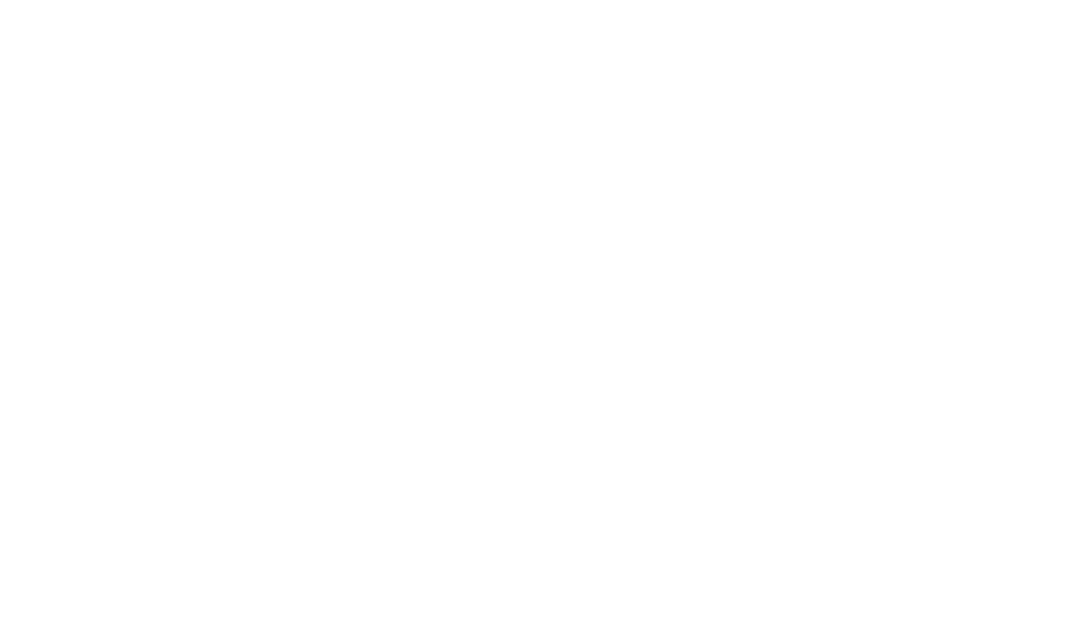
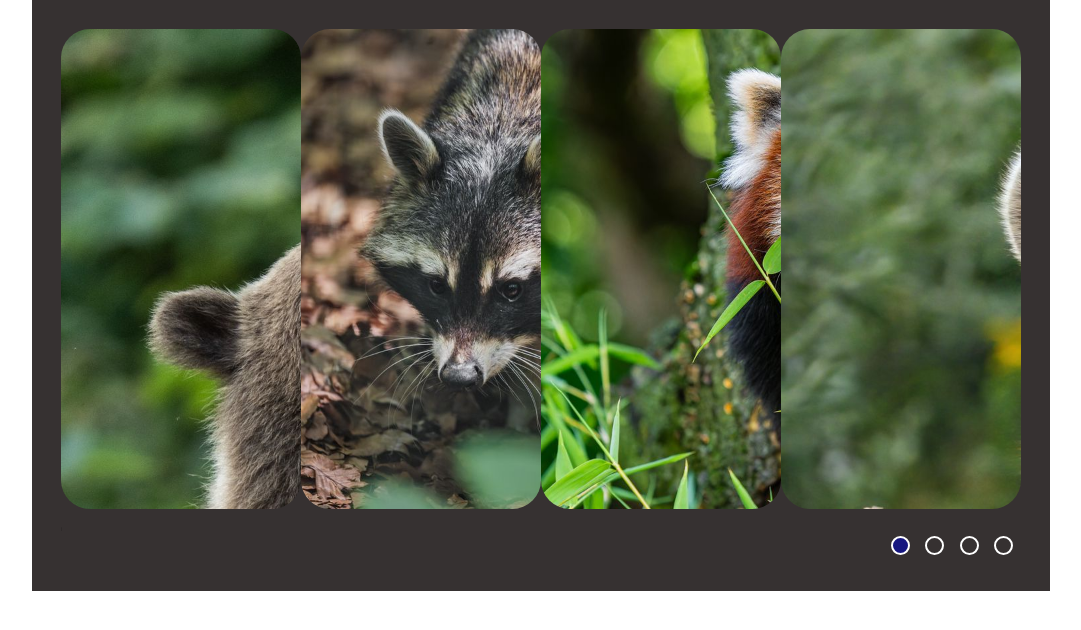
Before and after one commit to amelur/cssMemeSlider, a plain HTML site: page cssMemeSlider/index.html in a window 1280 px wide. Shown: the whole page, without its empty margins (99-1180 px from the left). Drawn offline with Linux system fonts and the light colour scheme.

Commit message:
feat: add html layout and css styles (Fri, Sep 15, 2023 11:54:41 PM)

```diff
--- a/cssMemeSlider/index.html
+++ b/cssMemeSlider/index.html
@@ -6,5 +6,34 @@
     <link rel="stylesheet" href="style.css" />
     <title>cssMemeSlider</title>
   </head>
-  <body></body>
+  <body>
+    <div class="wrapper">
+      <div class="slider">
+        <input type="radio" name="btn" id="btn1" checked />
+        <input type="radio" name="btn" id="btn2" />
+        <input type="radio" name="btn" id="btn3" />
+        <input type="radio" name="btn" id="btn4" />
+        <div class="slides">
+          <div class="slide s1"></div>
+          <div class="slide s2"></div>
+          <div class="slide s3"></div>
+          <div class="slide s4"></div>
+        </div>
+        <div class="nav">
+          <div class="nav__text">
+            <div class="text">1</div>
+            <div class="text">2</div>
+            <div class="text">3</div>
+            <div class="text">4</div>
+          </div>
+          <div class="nav-btns">
+            <label for="btn1"><div class="btn btn1"></div></label>
+            <label for="btn2"><div class="btn btn2"></div></label>
+            <label for="btn3"><div class="btn btn3"></div></label>
+            <label for="btn4"><div class="btn btn4"></div></label>
+          </div>
+        </div>
+      </div>
+    </div>
+  </body>
 </html>
--- a/cssMemeSlider/style.css
+++ b/cssMemeSlider/style.css
@@ -0,0 +1,246 @@
+html,
+body,
+div,
+span,
+applet,
+object,
+iframe,
+h1,
+h2,
+h3,
+h4,
+h5,
+h6,
+p,
+blockquote,
+pre,
+a,
+abbr,
+acronym,
+address,
+big,
+cite,
+code,
+del,
+dfn,
+em,
+img,
+ins,
+kbd,
+q,
+s,
+samp,
+small,
+strike,
+strong,
+sub,
+sup,
+tt,
+var,
+b,
+u,
+i,
+center,
+dl,
+dt,
+dd,
+ol,
+ul,
+li,
+fieldset,
+form,
+label,
+legend,
+table,
+caption,
+tbody,
+tfoot,
+thead,
+tr,
+th,
+td,
+article,
+aside,
+canvas,
+details,
+embed,
+figure,
+figcaption,
+footer,
+header,
+hgroup,
+menu,
+nav,
+output,
+ruby,
+section,
+summary,
+time,
+mark,
+audio,
+video {
+  margin: 0;
+  padding: 0;
+  border: 0;
+  font-size: 100%;
+  font: inherit;
+  vertical-align: baseline;
+}
+/* HTML5 display-role reset for older browsers */
+article,
+aside,
+details,
+figcaption,
+figure,
+footer,
+header,
+hgroup,
+menu,
+nav,
+section {
+  display: block;
+}
+body {
+  line-height: 1;
+}
+ol,
+ul {
+  list-style: none;
+}
+blockquote,
+q {
+  quotes: none;
+}
+blockquote:before,
+blockquote:after,
+q:before,
+q:after {
+  content: '';
+  content: none;
+}
+table {
+  border-collapse: collapse;
+  border-spacing: 0;
+}
+html {
+  font-size: 0.06rem;
+}
+
+* {
+  margin: 0;
+  padding: 0;
+}
+
+.wrapper {
+  background: rgb(54, 49, 49);
+  margin: 0 auto;
+  max-width: 1000rem;
+  padding: 30rem;
+}
+
+.slider {
+  display: flex;
+  flex-direction: column;
+  row-gap: 20rem;
+
+  overflow: hidden;
+}
+
+.nav {
+  display: flex;
+  justify-content: space-between;
+}
+
+.slides {
+  display: flex;
+  transition: transform 0.5s ease;
+  width: 100%;
+  height: 500rem;
+}
+
+.slide {
+  width: 100%;
+  overflow: hidden;
+  background-repeat: no-repeat;
+  background-size: cover;
+  border-radius: 30rem;
+}
+
+.slide.s1 {
+  background-image: url(slides/1.jpg);
+}
+.slide.s2 {
+  background-image: url(slides/2.jpg);
+}
+.slide.s3 {
+  background-image: url(slides/3.jpg);
+}
+.slide.s4 {
+  background-image: url(slides/4.jpg);
+}
+
+.btn {
+  display: inline-block;
+  width: 15px;
+  height: 15px;
+  border: 3rem solid white;
+  border-radius: 50%;
+  cursor: pointer;
+  transition: all 0.3s ease;
+}
+
+input {
+  display: none;
+}
+
+label {
+  display: inline-flex;
+  align-items: center;
+  cursor: pointer;
+  padding: 8rem;
+  transition: all 0.3s ease;
+}
+
+label:hover > .btn {
+  background: white;
+}
+
+label:hover {
+  filter: brightness(180%);
+}
+
+#btn1:checked ~ .nav .nav-btns .btn.btn1 {
+  background: rgb(23, 23, 128);
+  border: 3rem solid white;
+}
+
+#btn2:checked ~ .nav .nav-btns .btn.btn2 {
+  background: rgb(23, 23, 128);
+  border: 3rem solid white;
+}
+
+#btn3:checked ~ .nav .nav-btns .btn.btn3 {
+  background: rgb(23, 23, 128);
+  border: 3rem solid white;
+}
+
+#btn4:checked ~ .nav .nav-btns .btn.btn4 {
+  background: rgb(23, 23, 128);
+  border: 3rem solid white;
+}
+
+#btn1:checked ~ .slides .slide.s1 {
+  transition: all 1s ease;
+}
+
+#btn2:checked ~ .slides .slide.s2 {
+  transition: all 1s ease;
+}
+
+#btn3:checked ~ .slides .slide.s3 {
+  transition: all 1s ease;
+}
+
+#btn4:checked ~ .slides .slide.s4 {
+  transition: all 1s ease;
+}
```
Also changed, not shown: cssMemeSlider/slides/1.jpg (added), cssMemeSlider/slides/2.jpg (added), cssMemeSlider/slides/3.jpg (added), cssMemeSlider/slides/4.jpg (added).
